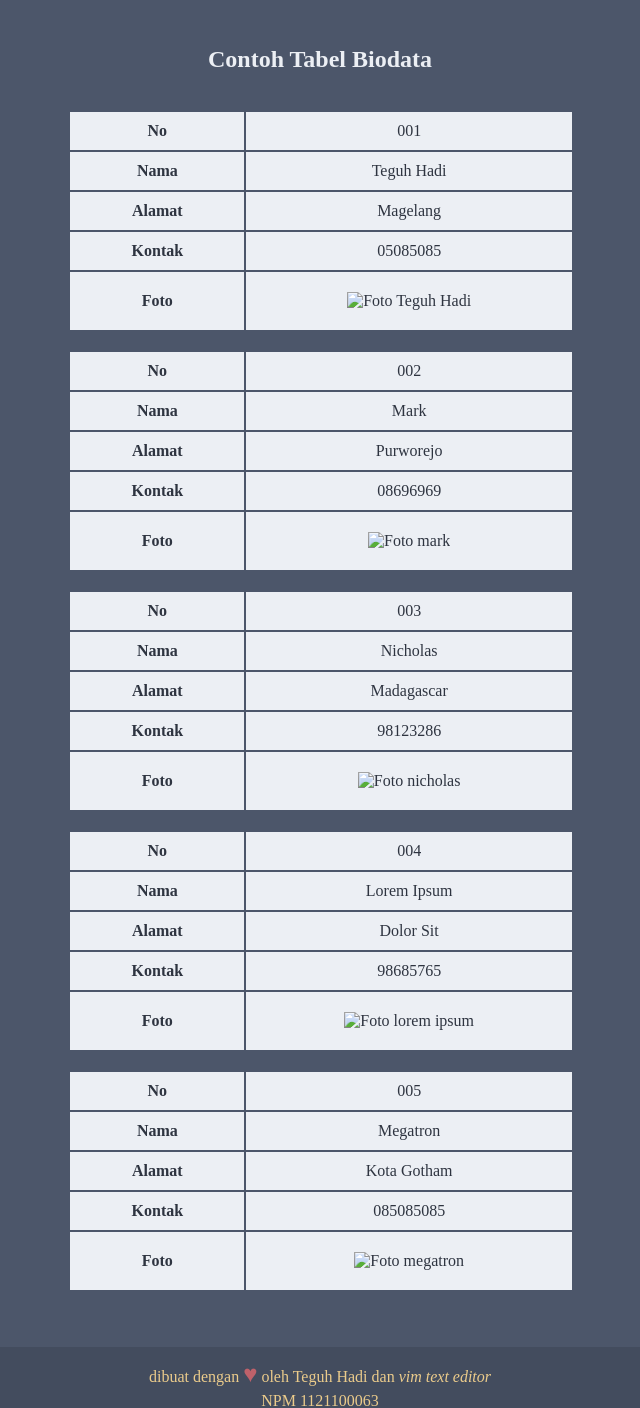
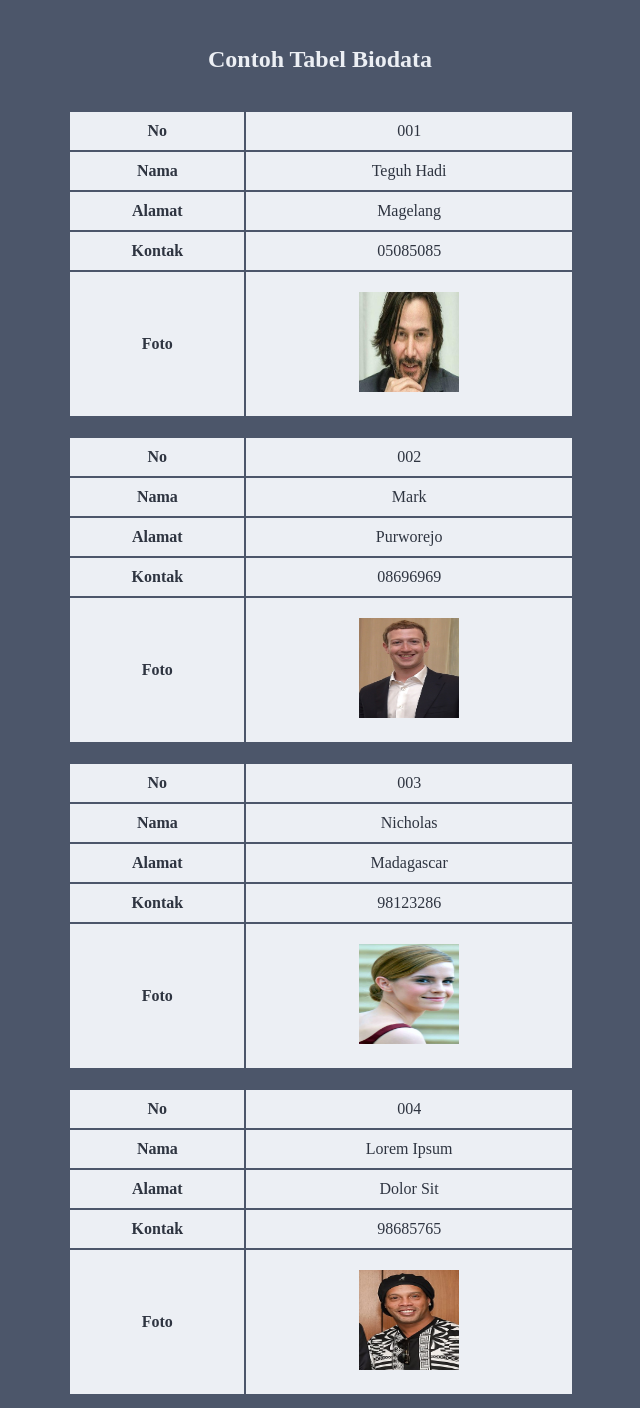
Before and after one commit to haditeguh/Porto_Web_tabel, a plain HTML site: page index.html in a window 1280 px wide. Shown: the top 1408 px of the page, without its empty margins (320-960 px from the left). Drawn offline with Linux system fonts and the light colour scheme.

Commit message:
Update index.html

```diff
--- a/index.html
+++ b/index.html
@@ -99,7 +99,7 @@
 	</tr>
 	<tr>
 		<th>Foto</th>
-		<td><img src="../html_tabel/teman/keanu.jpg" alt="Foto Teguh Hadi"></img></td>
+		<td><img src="./teman/keanu.jpg" alt="Foto Teguh Hadi"></img></td>
 	</tr>
 	</table>
 
@@ -124,7 +124,7 @@
 	</tr>
 	<tr>
 		<th>Foto</th>
-		<td><img src="../html_tabel/teman/mark.jpg" alt="Foto mark"></img></td>
+		<td><img src="./teman/mark.jpg" alt="Foto mark"></img></td>
 	</tr>
 	</table>
 
@@ -149,7 +149,7 @@
 	</tr>
 	<tr>
 		<th>Foto</th>
-		<td><img src="../html_tabel/teman/emma.jpg" alt="Foto nicholas"></img></td>
+		<td><img src="./teman/emma.jpg" alt="Foto nicholas"></img></td>
 	</tr>
 	</table>
 
@@ -174,7 +174,7 @@
 	</tr>
 	<tr>
 		<th>Foto</th>
-		<td><img src="../html_tabel/teman/ronaldinho.jpg" alt="Foto lorem ipsum"></img></td>
+		<td><img src="./teman/ronaldinho.jpg" alt="Foto lorem ipsum"></img></td>
 	</tr>
 	</table>
 
@@ -199,7 +199,7 @@
 	</tr>
 	<tr>
 		<th>Foto</th>
-		<td><img src="../html_tabel/teman/bruce.jpg" alt="Foto megatron"></img></td>
+		<td><img src="./teman/bruce.jpg" alt="Foto megatron"></img></td>
 	</tr>
 	</table>
 <br><br><br>
```
